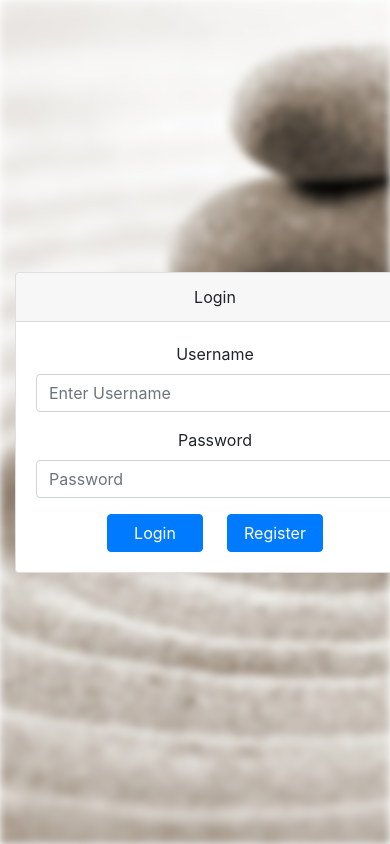
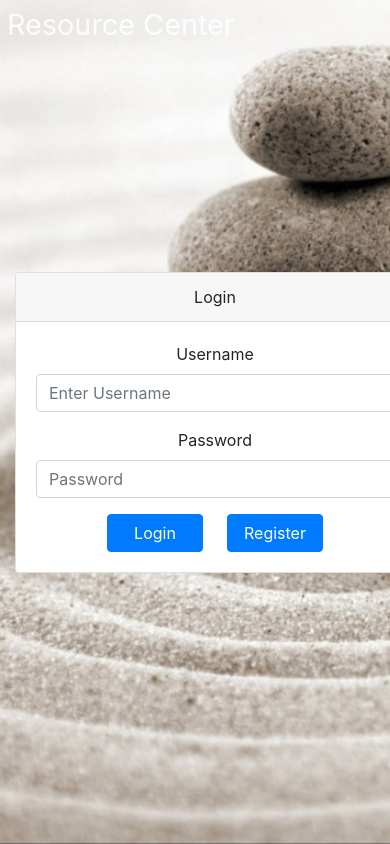
Before and after one commit to broken-guitar/project-3, a React (Create React App) app in the folder client/: page / in a window 390 px wide. Shown: the top 844 px of the page. Built offline with nearby package versions, Linux system fonts and the light colour scheme.

Commit message:
taskbar slider component barely animating on click

```diff
--- a/client/src/components/forms/LoginForm.js
+++ b/client/src/components/forms/LoginForm.js
@@ -12,9 +12,9 @@ export default function LoginForm(props) {
     return (
         <div>
         {/* login form */}
-        <Container className="login-container vh-100">
+        <Container fluid="lg" className="login-container vh-100">
             <Row className="align-items-center h-100">
-            <Col className="col-12 mx-auto">
+            <Col className="col-sm-12 mx-auto">
             <Card style={{width: "400px", margin: "0 auto", float: "none"}}>
                 <Card.Header>Login</Card.Header>
                 <Card.Body> {/* Card.Body pads the content */}
@@ -61,7 +61,12 @@ export default function LoginForm(props) {
                     </Col>
 
                 </Form>
+
                 </Card.Body>
+                <div className="px-2">
+                <Alert show={props.showAlert} variant="danger" dismissible="false"
+                    header="Oops!" message={props.alertMessage} />
+                </div>
             </Card>
             </Col>
             </Row>
--- a/client/src/components/navbar/navbar.js
+++ b/client/src/components/navbar/navbar.js
@@ -10,7 +10,7 @@ import "./style.css";
 export default function navbar(props) {
   return (
     <>
-      <Navbar sticky="top" bg="light" expand="lg">
+      <Navbar sticky="top" bg="light" expand="md">
         <Navbar.Brand
           href="#home"
           onClick={() => props.handlePageChange("Home")}
@@ -47,13 +47,17 @@ export default function navbar(props) {
               updateState={props.updateState}
               addNewResource={props.addNewResource}
             />
-
+            {/* tasks button */}
+            <Button
+              className="mr-3"
+              variant="outline-danger"
+              onClick={() => props.showTaskBar()}
+            >Tasks</Button>
             {/* logout button */}
             <Button
+              className="float-right"
               variant="outline-dark"
-              onClick={() => {
-                props.logout();
-              }}
+              onClick={() => props.logout()}
             >
               Logout
               <div className="nav-item peace">
--- /dev/null
+++ b/client/src/components/task/TaskBar.js
@@ -0,0 +1,47 @@
+import React, { Component } from "react";
+import API from "../../utils/API";
+
+// slide-out taskbar overlay component
+
+export default class TaskBar extends Component {
+    constructor(props) {
+        super(props);
+        this.state = {
+            width: 0
+        };
+    }
+
+    componentDidMount() {
+        console.log("taskbar mount: ", this.props.show);
+
+    }
+
+    getTasks = (userId) => {
+
+    };
+
+    render() {
+
+        // TODO: update width after component renders WITHOUT rerending component
+        if (this.props.show) {
+            setTimeout(() => {
+                this.setState({width: 400});
+            }, 50);
+        } else {
+            setTimeout(() => {
+                this.setState({width: 0});
+            }, 50);
+            return null
+        }
+
+        return (
+
+            <div
+                style={{width: this.state.width}}
+                className={`taskbar-container ${this.props.show && 'show'}`}>
+                <h3 className="p-0">i'm the TaskBar</h3>
+            </div>
+
+        )
+    }
+}
--- /dev/null
+++ b/client/src/components/task/style.css
@@ -0,0 +1,4 @@
+
+/* .taskbar-container.close {
+    width: 0px;
+} */
--- a/client/src/pages/dashboard.js
+++ b/client/src/pages/dashboard.js
@@ -4,6 +4,9 @@ import Home from "../pages/Home";
 import Recent from "../pages/Recent";
 import Favorites from "../pages/Favorites";
 import API from "../utils/API";
+import TaskBar from "../components/task/TaskBar";
+
+import "./style.css";
 
 export default class Dashboard extends Component {
   constructor(props) {
@@ -14,6 +17,7 @@ export default class Dashboard extends Component {
       userName: "",
       categArr: [],
       categArrUnique: [],
+      showTaskBar: false
     };
   }
 
@@ -101,6 +105,11 @@ export default class Dashboard extends Component {
     this.setState({ currentPage: page });
   };
 
+  showTaskBar = () => {
+    this.setState({ showTaskBar: !this.state.showTaskBar});
+    console.log("showTaskBar: ", this.state.showTaskBar);
+  }
+
   renderPage = () => {
     if (this.state.currentPage === "Home") {
       return (
@@ -119,15 +128,22 @@ export default class Dashboard extends Component {
 
   render() {
     return (
-      <>
-        <Navbar
-          updateState={this.getAllResources}
-          currentPage={this.state.currentPage}
-          handlePageChange={this.handlePageChange}
-          logout={this.props.logout}
-        ></Navbar>
+      <div className="dashboard-container">
+        <div className="navbar-container">
+          <Navbar
+            updateState={this.getAllResources}
+            currentPage={this.state.currentPage}
+            handlePageChange={this.handlePageChange}
+            logout={this.props.logout}
+            showTaskBar={this.showTaskBar}
+          />
+        </div>
+        <TaskBar show={this.state.showTaskBar}></TaskBar>
         {this.renderPage()}
-      </>
+
+
+
+      </div>
     );
   }
 }
--- a/client/src/pages/loginPage.js
+++ b/client/src/pages/loginPage.js
@@ -151,10 +151,10 @@ export default class Login extends Component {
   render() {
 
     return (
-      <div
-        className="login-page-wrapper"
-        >
-        <div className="login-background"></div>
+
+      <div className="login-page-wrapper">
+        <div className="company-logo">Resource Center</div>
+        <div className="login-background"/>
 
         <TransitionGroup>
             {this.state.showLogin &&
@@ -185,8 +185,6 @@ export default class Login extends Component {
             </CSSTransition>}
         </TransitionGroup>
 
-
-
       </div>
     );
   }
--- a/client/src/pages/style.css
+++ b/client/src/pages/style.css
@@ -1,23 +1,35 @@
 
 /* LOGIN PAGE */
 .login-page-wrapper {
-
+    /* position: relative; */
+    text-align: center;
+}
+.company-logo {
+    position: absolute;
+    display: block;
+    z-index: 10;
+    padding: 3px 7px;
+    font-size: 1.8rem;
+    font-weight: 400;
+    color: rgba(255, 255, 255, 0.863);
 }
 
 .login-background {
     background-image: url("/images/zen_rocks.jpg");
     background-size: cover;
-    filter: blur(4px);
+    filter: blur(0.5px);
     z-index: -1;
     width: 100%;
     height: 100%;
-    position: fixed;
+    position: absolute;
 }
 
 .login-form {
     position: absolute;
-    z-index: 1;
+    z-index: 10;
     background: rgba(238, 238, 238, 0.192);
+    /* box-shadow: -2rem 2rem 2rem rgba(black, 0.2); */
+
 }
 
  /* login animation */
@@ -39,3 +51,25 @@
     opacity: 0.01;
     transition: opacity 700ms ease-in;
 }
+
+.dashboard-container {
+    position: absolute;
+    z-index: 1;
+}
+
+.taskbar-container {
+    position: fixed;
+    float: left;
+    /* width: 0; */
+    height: 100%;
+    /* top: 0; */
+    right: 0;
+    z-index: 100;
+    background: rgba(243, 115, 115, 0.568);
+    transition: width 0.61s ease-out;
+
+}
+
+/* .taskbar-container.show {
+    width: 300px;
+} */
```
Lines whose indentation alone changed are shown as unchanged.
